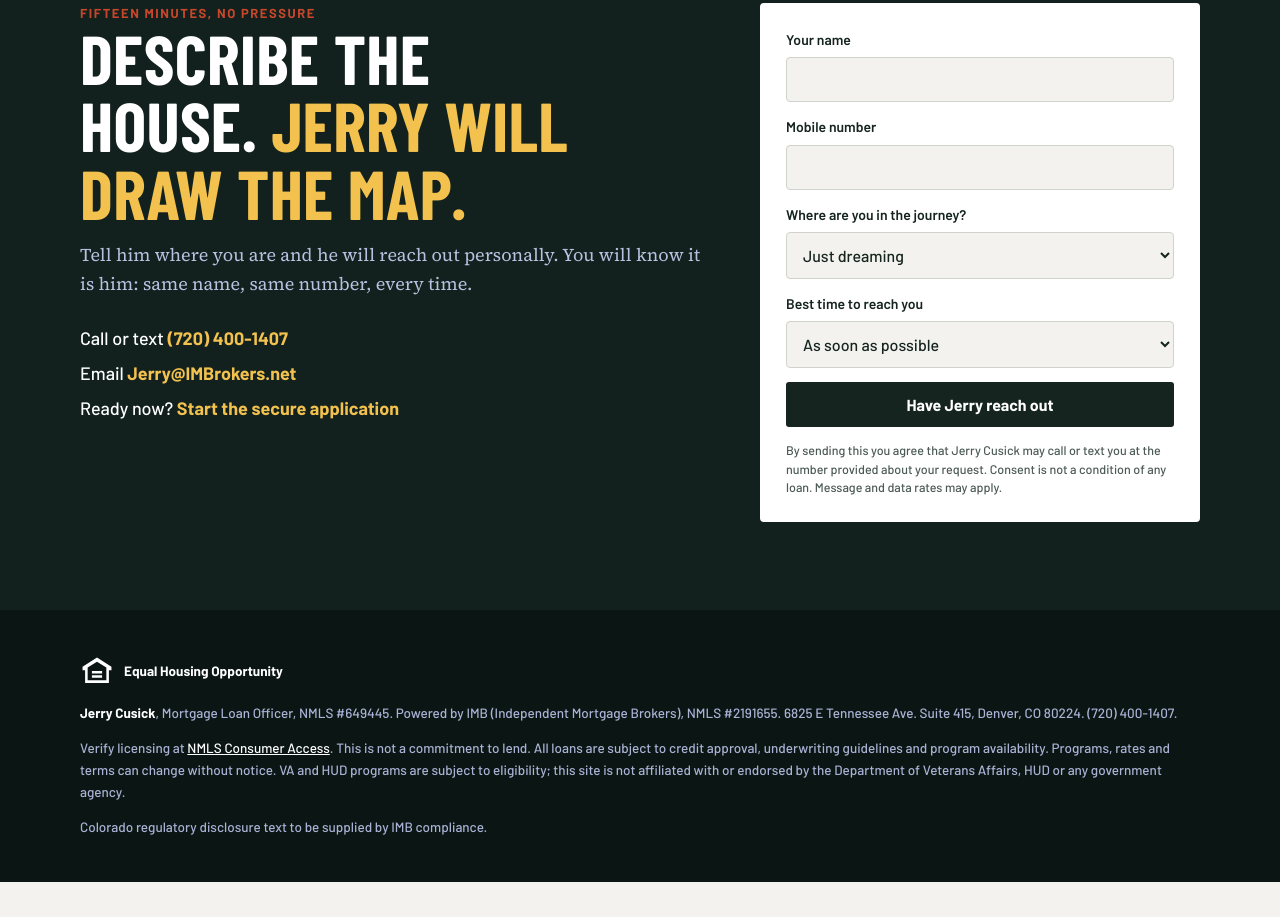
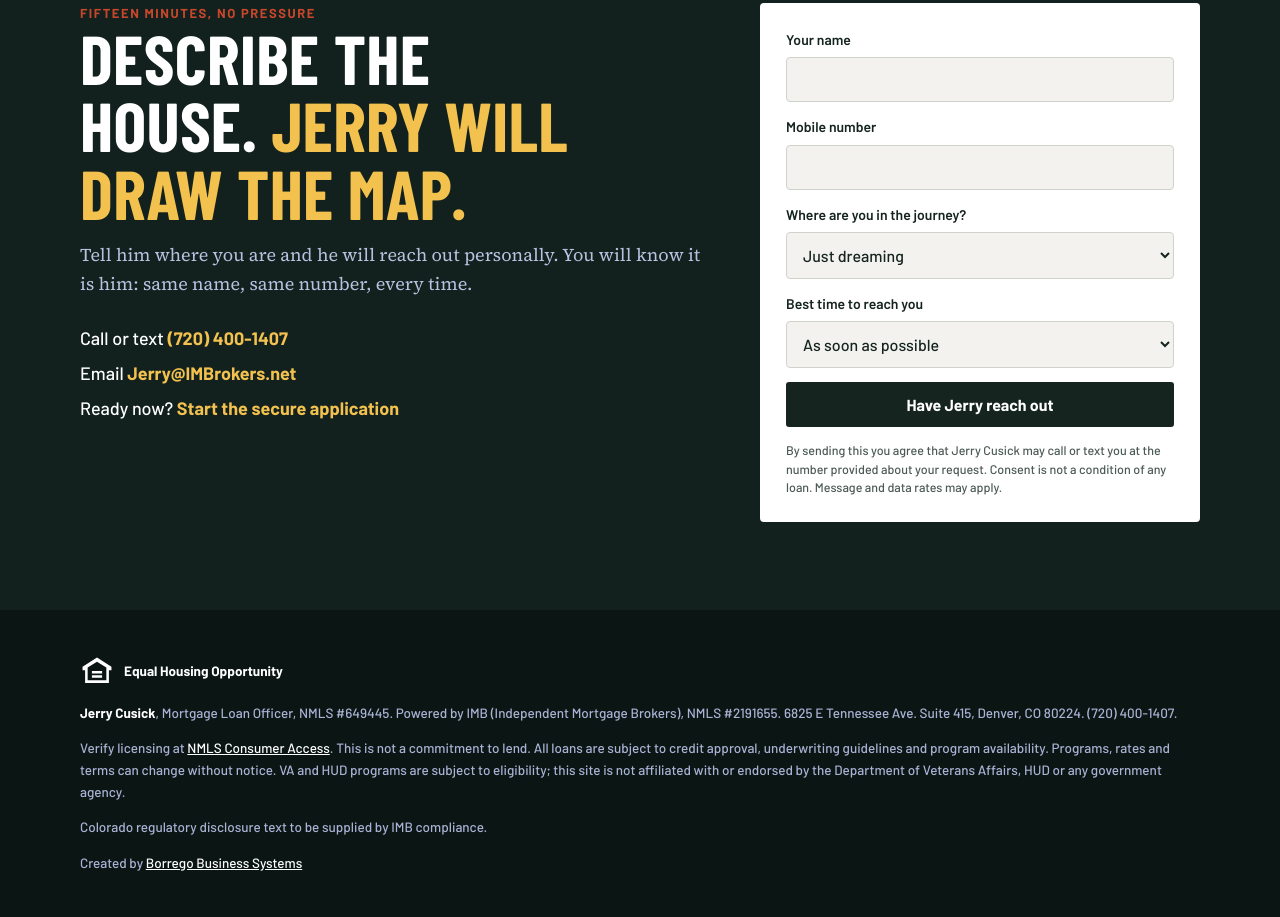
Before and after one commit to tborrego74/Jerry-Cusick, a plain HTML site: page index.html in a window 1280 px wide. Shown: the part 8358-9275 px from the top of the page. Before the commit the page ends 9240 px from the top, so only its background shows below. Drawn offline with nearby package versions, Linux system fonts and the light colour scheme; no server answers.

Commit message:
Add redirect map for old WordPress URLs and site credit
Co-Authored-By: Claude Fable 5.2 <noreply@anthropic.com>
Claude-Session: https://claude.ai/code/session_01AeHDHWdPgLkFJTEp3kYPHb

```diff
--- a/index.html
+++ b/index.html
@@ -516,6 +516,7 @@ footer a{color:#fff}
     <p><b>Jerry Cusick</b>, Mortgage Loan Officer, NMLS #649445. Powered by IMB (Independent Mortgage Brokers), NMLS #2191655. 6825 E Tennessee Ave. Suite 415, Denver, CO 80224. (720) 400-1407.</p>
     <p>Verify licensing at <a href="https://www.nmlsconsumeraccess.org/" rel="noopener">NMLS Consumer Access</a>. This is not a commitment to lend. All loans are subject to credit approval, underwriting guidelines and program availability. Programs, rates and terms can change without notice. VA and HUD programs are subject to eligibility; this site is not affiliated with or endorsed by the Department of Veterans Affairs, HUD or any government agency.</p>
     <p>Colorado regulatory disclosure text to be supplied by IMB compliance.</p>
+    <p class="credit">Created by <a href="https://borregobusinesssystems.com/" rel="noopener">Borrego Business Systems</a></p>
   </div>
 </footer>
 
```
Also changed, not shown: vercel.json (added).
